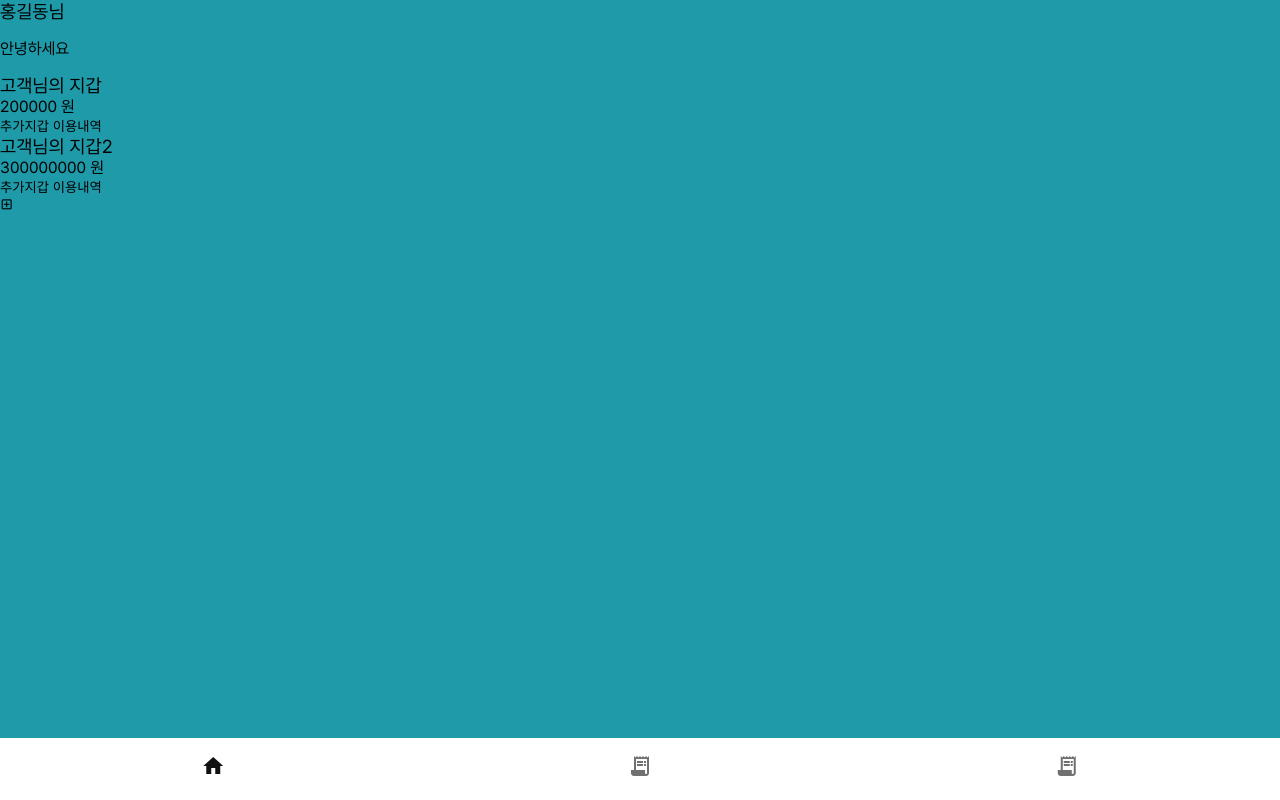
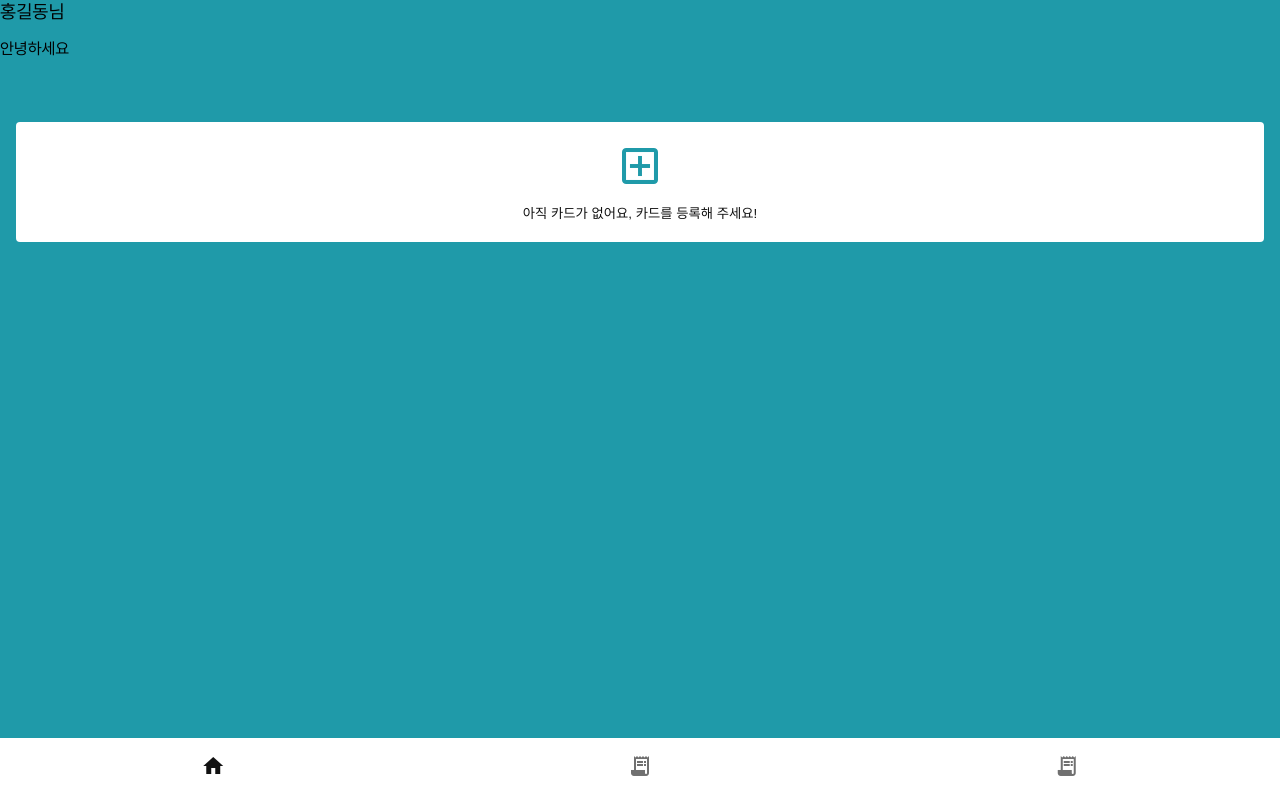
Before and after one commit to beom220/moneyflow, a React (Create React App) app: page / in a window 1280 px wide. Built offline with nearby package versions, Linux system fonts and the light colour scheme.

Commit message:
[ feat ] 지갑 등록

```diff
--- /dev/null
+++ b/src/app/wallets.ts
@@ -0,0 +1,13 @@
+import {atom} from "recoil";
+import {v1} from "uuid";
+
+export interface WalletsType {
+    id: number;
+    name: string;
+    assets: number;
+}
+
+export const walletsState = atom<WalletsType[]>({
+    key: 'walletsState' + v1(),
+    default: []
+})
--- /dev/null
+++ b/src/hooks/format.ts
@@ -0,0 +1,4 @@
+
+export const useMoneyFormat = (val:number) => {
+    return val.toString().replace(/(^0+)/, "").replace(/\B(?=(\d{3})+(?!\d))/g, ",");
+}
--- a/src/pages/main/index.tsx
+++ b/src/pages/main/index.tsx
@@ -1,13 +1,15 @@
-import MyWallets from "./wallet";
 import React from "react";
+import Wallets from "./wallets";
 import "../../assets/css/main.css"
-import User from "./user";
+import UserCard from "./user";
+import Register from "./register";
 
 export default function MainPages(){
     return (
         <>
-            <User/>
-            <MyWallets/>
+            <UserCard/>
+            <Wallets/>
+            <Register/>
         </>
     )
 }
--- /dev/null
+++ b/src/pages/main/register.tsx
@@ -0,0 +1,89 @@
+import {Icon} from "../../components/icons";
+import {SetterOrUpdater, useRecoilState} from "recoil";
+import {walletsState, WalletsType} from "../../app/wallets";
+import {ChangeEvent, useCallback, useState} from "react";
+
+interface PropsType {
+    wallets: WalletsType[];
+    setWallets: SetterOrUpdater<WalletsType[]>;
+    onCloseCreate: () => void;
+}
+
+export default function Register() {
+    const [wallets, setWallets] = useRecoilState<WalletsType[]>(walletsState);
+    const isFirst: boolean = !wallets.length;
+    const [onCreate, setOnCreate] = useState<boolean>(false);
+    const onCloseCreate = (): void => setOnCreate(false);
+    const cn = !onCreate ? !isFirst ? "add" : "create" : "create";
+
+    return (
+        <div className="wallets">
+            <div className={`wallet ${cn}`}>
+                {!onCreate ? !isFirst ?
+                        <button className="button" onClick={() => setOnCreate(true)}>
+                            <Icon outline={true}>add_box</Icon>
+                        </button> :
+                        <button className="button" onClick={() => setOnCreate(true)}>
+                            <Icon outline={true}>add_box</Icon>
+                            <p>아직 카드가 없어요, 카드를 등록해 주세요!</p>
+                        </button> :
+                    <CreateWallet wallets={wallets} setWallets={setWallets} onCloseCreate={onCloseCreate}/>
+                }
+            </div>
+        </div>
+    )
+}
+
+function CreateWallet({wallets, setWallets, onCloseCreate}: PropsType) {
+    const nextId: number = !wallets.length ? 0 : wallets[wallets.length - 1].id + 1;
+    const [walletInput, setWalletInput] = useState<WalletsType>({
+        id: nextId,
+        name: '',
+        assets: 0
+    })
+
+    const onChange = useCallback((e: ChangeEvent<HTMLInputElement>) => {
+        const {value, name} = e.target;
+        setWalletInput({
+            ...walletInput,
+            [name]: value
+        });
+        console.log(walletInput);
+    }, [walletInput, setWalletInput]);
+
+    const createWallet = useCallback((e: ChangeEvent<HTMLFormElement>): void => {
+        e.preventDefault();
+        if (!walletInput.name.trim()) return;
+        setWallets([...wallets, walletInput]);
+        onCloseCreate();
+    }, [walletInput, wallets, setWallets, onCloseCreate])
+
+    return (
+        <form onSubmit={createWallet}>
+            <div className="contents">
+                <label htmlFor="wallet">
+                    <span>지갑 이름</span>
+                    <input
+                        className="input"
+                        type="text"
+                        id="name"
+                        name="name"
+                        onChange={onChange}/>
+                </label>
+                <label htmlFor="assets">
+                    <span>지갑 금액</span>
+                    <input
+                        className="input"
+                        type="number"
+                        id="assets"
+                        name="assets"
+                        onChange={onChange}/>
+                </label>
+            </div>
+            <div className="buttons action">
+                <button className="button half" type="button" onClick={onCloseCreate}>취소</button>
+                <button className="button half" type="submit">등록</button>
+            </div>
+        </form>
+    )
+}
--- a/src/pages/main/user.tsx
+++ b/src/pages/main/user.tsx
@@ -6,7 +6,7 @@ interface User {
     name:string
 }
 
-export default function User(){
+export default function UserCard(){
     const user:User = {
         id:1,
         name:'홍길동'
--- a/src/pages/main/wallet.tsx
+++ b/src/pages/main/wallet.tsx
@@ -1,68 +1,23 @@
-import Card from "../../components/card";
-import {Icon} from "../../components/icons";
+import {useMoneyFormat} from "../../hooks/format";
 
-interface Wallet {
+interface PropTypes {
     id: number;
     name: string;
-    totalPrice: number;
+    assets: number;
 }
 
-export default function MyWallets() {
-    const myWallets = [
-        {
-            id: 1,
-            name: '고객님의 지갑',
-            totalPrice: 200000
-        },
-        {
-            id: 2,
-            name: '고객님의 지갑2',
-            totalPrice: 300000000
-        }
-    ] || null;
-
-    if (!myWallets?.length) {
-        return (
-            <Card>
-                <div className="no-card">
-                    <div className="card-action">
-                        <button>
-                            <Icon outline={true}>add_box</Icon>
-                            <p>아직 카드가 없어요, 카드를 등록해 주세요!</p>
-                        </button>
-                    </div>
-                </div>
-            </Card>
-        )
-    }
-
+export default function WalletItem({id, name, assets}: PropTypes) {
+    const assetsMoney = useMoneyFormat(assets);
     return (
-        <>
-            {myWallets.map((wallet: Wallet, i) => {
-                return (
-                    <Card key={i}>
-                        <div className="card-contents">
-                            <h3>{wallet.name}</h3>
-                            <div className="price">
-                                {wallet.totalPrice} 원
-                            </div>
-                            <div className="card-action">
-                                <button type="button">추가</button>
-                                <button type="button">지갑 이용내역</button>
-                            </div>
-                        </div>
-                    </Card>
-                )
-            })}
-            <Card>
-                <div className="add-card">
-                    <div className="card-action">
-                        <button>
-                            <Icon outline={true}>add_box</Icon>
-                        </button>
-                    </div>
-                </div>
-            </Card>
-        </>
+        <div className="wallet">
+            <div className="contents">
+                <div className="wallet_name">{name}</div>
+                <div className="assets">{assetsMoney}원</div>
+            </div>
+            <div className="buttons action">
+                <button className="button half">관리</button>
+                <button className="button half">이용내역</button>
+            </div>
+        </div>
     )
 }
--- /dev/null
+++ b/src/pages/main/wallets.tsx
@@ -0,0 +1,19 @@
+import {useRecoilValue} from "recoil";
+import {walletsState, WalletsType} from "../../app/wallets";
+import WalletItem from "./wallet";
+
+
+export default function Wallets(){
+    const wallets = useRecoilValue<WalletsType[]>(walletsState);
+
+    return (
+        <div className="wallets">
+            {!wallets.length ? null :
+                wallets.map((item: WalletsType) => {
+                    const {id, name, assets} = item;
+                    return <WalletItem key={id} id={id} name={name} assets={assets}/>
+                })
+            }
+        </div>
+    )
+}
```
Also changed, not shown: src/components/card.tsx (+7 -1 lines), 1 other file (tests, documents, lock files or other folders).
